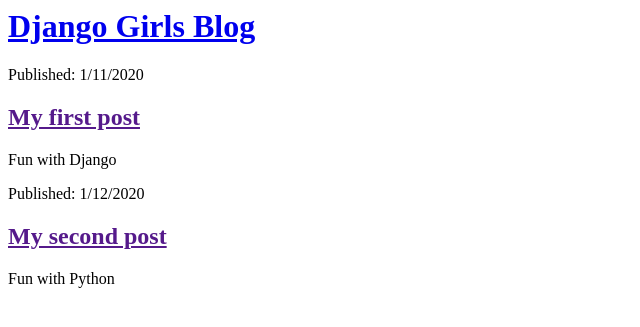
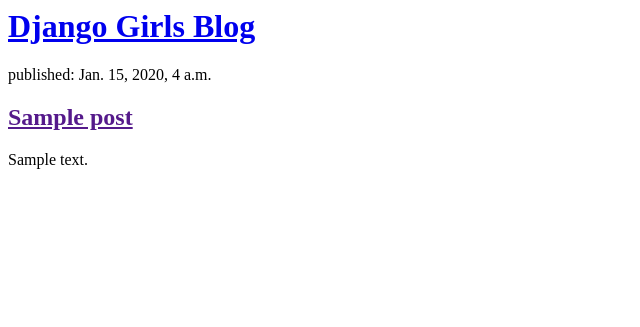
Before and after one commit to kntndrsn/my-first-blog, a Django app: template blog/templates/blog/post_list.html in a window 1280 px wide. Shown: the top 327 px of the page, without its empty margins (0-640 px from the left). Run offline with Django 3.2, Linux system fonts and the light colour scheme; the template is opened without the code that fills it: values that come from a table or form of the project are taken from there, others are empty; tables that the repository leaves empty hold one stand-in row (values such as "Sample post").

Commit message:
Modified templates to display posts from database

```diff
--- a/blog/templates/blog/post_list.html
+++ b/blog/templates/blog/post_list.html
@@ -8,23 +8,18 @@
             <h1><a href="/">Django Girls Blog</a></h1>
         </div>
 
-        <div>
+        {% for post in posts %}
 
-            <p>Published: 1/11/2020</p>
-            <h2><a href="">My first post</a></h2>
+            <div>
+                <p>published: {{ post.published_date }}</p>
 
-            <p>Fun with Django</p>
+                <h2><a href="">{{ post.title }}</a></h2>
 
-        </div>
+                <p>{{ post.text|linebreaksbr }}</p>
 
-        <div>
+            </div>
 
-            <p>Published: 1/12/2020</p>
-            <h2><a href="">My second post</a></h2>
-
-            <p>Fun with Python</p>
-
-        </div>
+        {% endfor%}
 
     </body>
 
```
Also changed, not shown: blog/views.py (+6 -1 lines).
